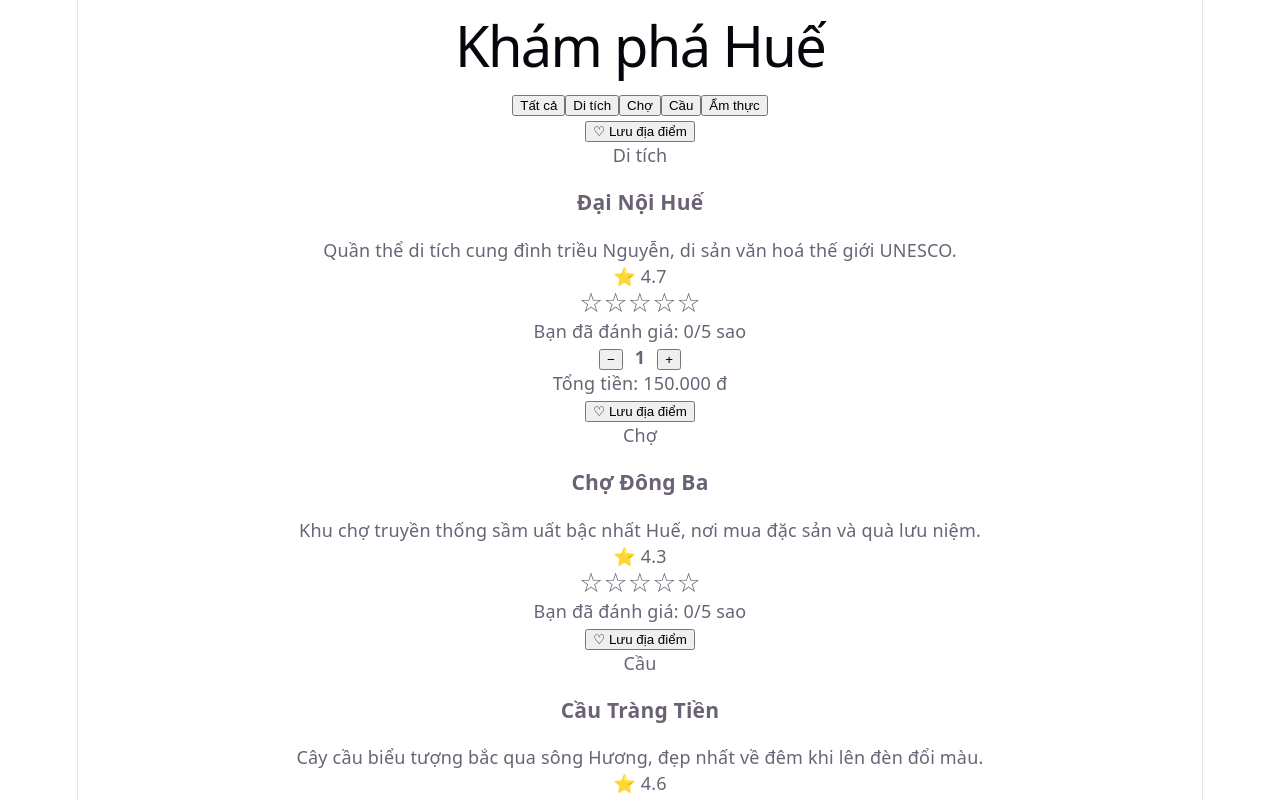
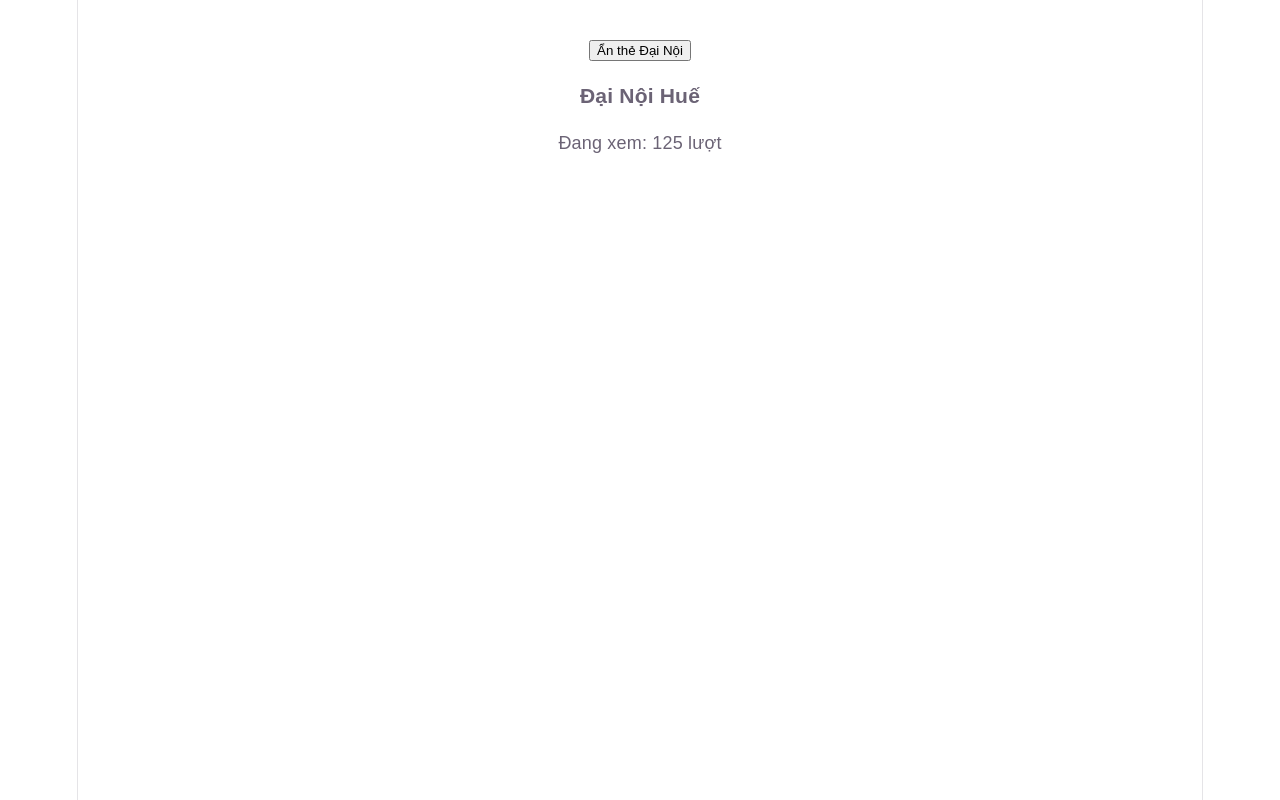
Before and after one commit to TranCongQuy/phu_xuan_react, a React (Vite) app: page / in a window 1280 px wide. Shown: the top 800 px of the page. Built offline with nearby package versions, Linux system fonts and the light colour scheme.

Commit message:
feat: Lab 1 Buổi 6 — useEffect mount/cleanup với bộ đếm lượt xem

```diff
--- a/src/App.tsx
+++ b/src/App.tsx
@@ -1,30 +1,15 @@
 import { useState } from 'react'
-import AttractionList from './components/AttractionList'
-import CategoryTabs from './components/CategoryTabs'
-import { attractions } from './data/attractions'
+import LuotXemDaiNoi from './features/landmarks/LuotXemDaiNoi'
 
 function App() {
-  const [selectedCategory, setSelectedCategory] = useState('Tất cả')
-
-  const categories = [
-    'Tất cả',
-    ...new Set(attractions.map((item) => item.category)),
-  ]
-
-  const filteredAttractions =
-    selectedCategory === 'Tất cả'
-      ? attractions
-      : attractions.filter((item) => item.category === selectedCategory)
+  const [hienThi, setHienThi] = useState(true)
 
   return (
-    <div className="app">
-      <h1>Khám phá Huế</h1>
-      <CategoryTabs
-        categories={categories}
-        selectedCategory={selectedCategory}
-        onSelectCategory={setSelectedCategory}
-      />
-      <AttractionList attractions={filteredAttractions} />
+    <div style={{ padding: '2rem', fontFamily: 'sans-serif' }}>
+      <button onClick={() => setHienThi(!hienThi)}>
+        {hienThi ? 'Ẩn thẻ Đại Nội' : 'Hiện thẻ Đại Nội'}
+      </button>
+      {hienThi && <LuotXemDaiNoi />}
     </div>
   )
 }
--- /dev/null
+++ b/src/features/landmarks/LuotXemDaiNoi.tsx
@@ -0,0 +1,26 @@
+import { useState, useEffect } from 'react'
+
+function LuotXemDaiNoi() {
+  const [luotXem, setLuotXem] = useState(120)
+
+  useEffect(() => {
+    console.log('Đã gắn component — bắt đầu đếm lượt xem')
+    const idBoDem = setInterval(() => {
+      setLuotXem((soCu) => soCu + 1)
+    }, 1000)
+
+    return () => {
+      console.log('Dọn dẹp: đã huỷ bộ đếm lượt xem')
+      clearInterval(idBoDem)
+    }
+  }, [])
+
+  return (
+    <div className="the-luot-xem">
+      <h3>Đại Nội Huế</h3>
+      <p>Đang xem: {luotXem} lượt</p>
+    </div>
+  )
+}
+
+export default LuotXemDaiNoi
```
